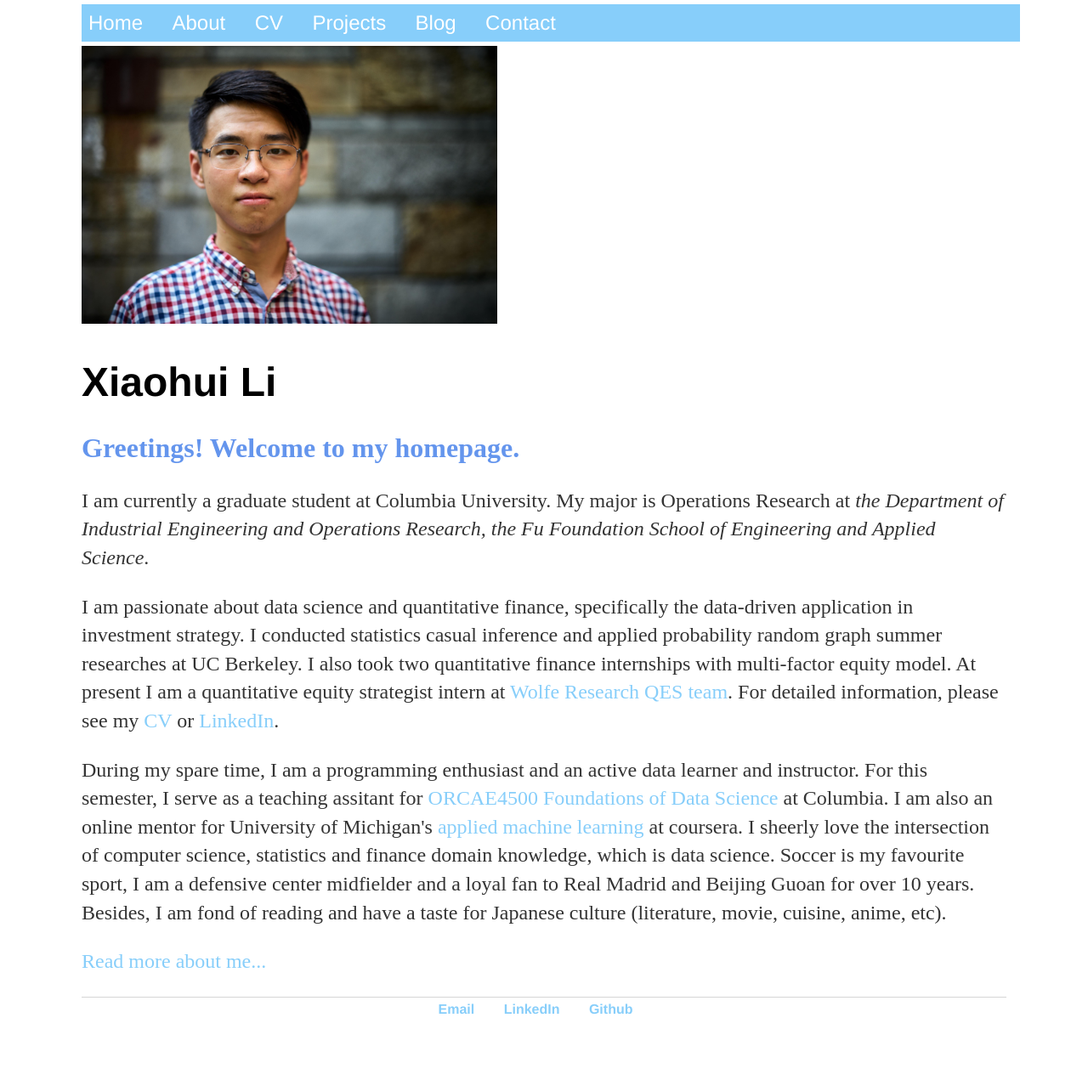
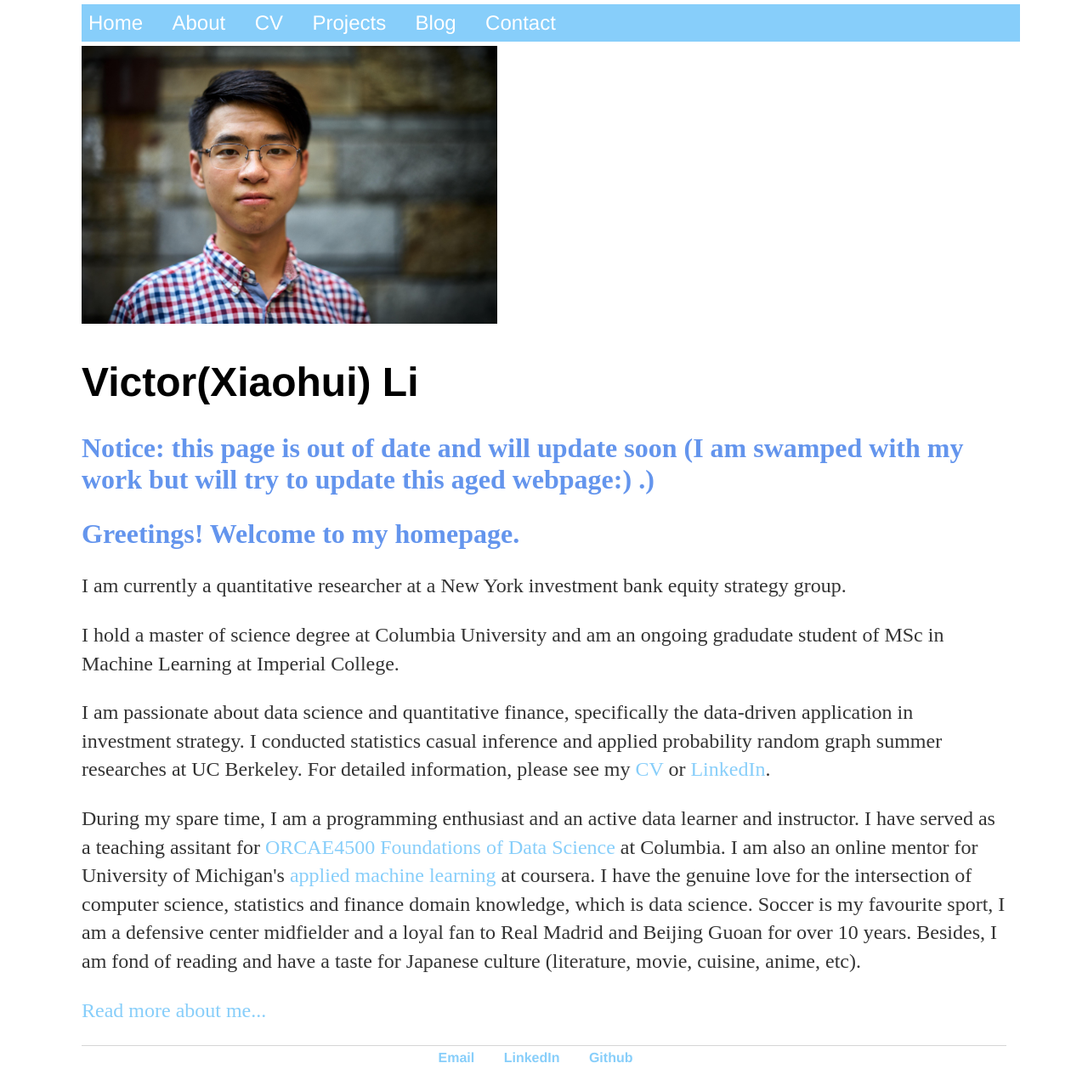
Before and after one commit to xiaohui-victor-li/xiaohui-victor-li.github.io, a Jekyll site: the page index.html, which Jekyll copies as it is, in a window 1280 px wide. Shown: the whole page at 85% size. Built offline with Jekyll 4.4.1, drawn with Linux system fonts in a browser that asks for light colours; before the commit the page ends 1214 px from its top, so only the background shows below that.

Commit message:
Update homepage
add notice

```diff
--- a/index.html
+++ b/index.html
@@ -24,16 +24,16 @@
                      height="327">
 		<div class="container">
     		<div class="blurb">
-        		<h1>Xiaohui Li</h1>
+        		<h1>Victor(Xiaohui) Li</h1>
+				<h2>Notice: this page is out of date and will update soon (I am swamped with my work but will try to update this aged webpage:) .)</h1>
 			   	<h2>Greetings! Welcome to my homepage.</h1>
-					<p>I am currently a graduate student at Columbia University. My major is Operations Research at <em>the Department of Industrial Engineering and Operations Research, the Fu Foundation School of Engineering and Applied Science</em>.</p>
+					<p>I am currently a quantitative researcher at a New York investment bank equity strategy group.
+					<p>I hold a master of science degree at Columbia University and am an ongoing gradudate student of MSc in Machine Learning at Imperial College.</p>
 					<p>I am passionate about data science and quantitative finance, specifically the data-driven application in investment strategy.
 					   I conducted statistics casual inference and applied probability random graph summer researches at UC Berkeley.
-					   I also took two quantitative finance internships with multi-factor equity model.
-					   At present I am a quantitative equity strategist intern at  <a href="https://wolferesearch.com/yin-luo-cfa-cpa-pstat">Wolfe Research QES team</a>.
 					   For detailed information, please see my <a href="/CV"> CV</a> or <a href="https://www.linkedin.com/in/xiaohui-victor-li/">LinkedIn</a>. </p>
-					<p>During my spare time, I am a programming enthusiast and an active data learner and instructor. For this semester, I serve as a teaching assitant for <a href="http://www.columbia.edu/~cs2035/courses/orca2500.S18/syllabus.html">ORCAE4500 Foundations of Data Science</a> at Columbia. I am also an online mentor
-						for University of Michigan's <a href="https://www.coursera.org/learn/python-machine-learning">applied machine learning</a> at coursera. I sheerly love the intersection of computer science, statistics and finance domain knowledge, which is data science.
+					<p>During my spare time, I am a programming enthusiast and an active data learner and instructor. I have served as a teaching assitant for <a href="http://www.columbia.edu/~cs2035/courses/orca2500.S18/syllabus.html">ORCAE4500 Foundations of Data Science</a> at Columbia. I am also an online mentor
+						for University of Michigan's <a href="https://www.coursera.org/learn/python-machine-learning">applied machine learning</a> at coursera. I have the genuine love for the intersection of computer science, statistics and finance domain knowledge, which is data science.
 						Soccer is my favourite sport, I am a defensive center midfielder and a loyal fan to Real Madrid and Beijing Guoan for over 10 years.
 						Besides, I am fond of reading and have a taste for Japanese culture (literature, movie, cuisine, anime, etc).
 					<p><a href="/about">Read more about me...</a></p>
```
Also changed, not shown: mindfulness/index.html (+5 -3 lines).
